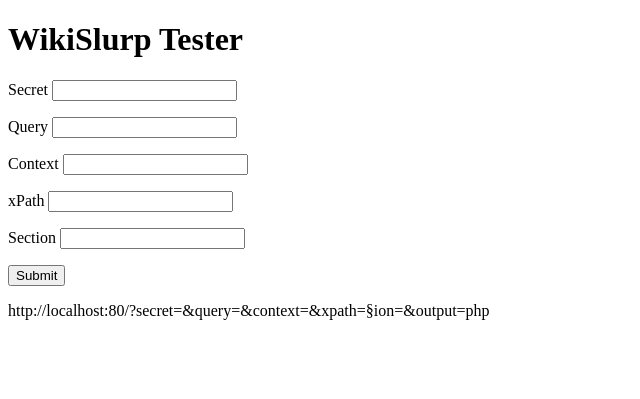
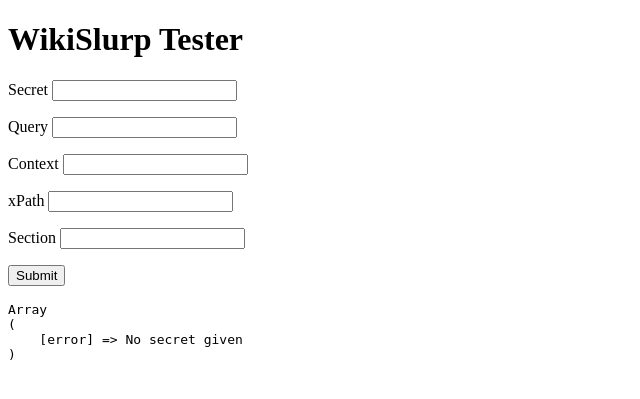
Before and after one commit to NeilCrosby/wikislurp, a PHP site: page /example.php in a window 1280 px wide. Shown: the top 399 px of the page, without its empty margins (0-640 px from the left). Run offline with PHP 8.4, Linux system fonts and the light colour scheme; data that the repository does not hold is empty.

Commit message:
Example now uses WikiSlurpClient

```diff
--- a/example.php
+++ b/example.php
@@ -39,26 +39,21 @@ $cookedContext = htmlentities($context);
 $cookedXpath   = htmlentities($xpath);
 $cookedSection = htmlentities($section);
 
-$cookedUrlSecret  = urlencode($secret);
-$cookedUrlQuery   = urlencode($query);
-$cookedUrlContext = urlencode($context);
-$cookedUrlXpath   = urlencode($xpath);
-$cookedUrlSection = urlencode($section);
+require_once('client/WikiSlurpClient.php');
 
-// /html/body/p[position()%3C=3]
-$url = "http://".$_SERVER['SERVER_NAME'].":".$_SERVER['SERVER_PORT']."/?secret=$cookedUrlSecret&query=$cookedUrlQuery&context=$cookedUrlContext&xpath=$cookedUrlXpath&section=$cookedUrlSection&output=php";
+$client = new WikiSlurpClient();
+$result = $client->getData(
+	"http://".$_SERVER['SERVER_NAME'].":".$_SERVER['SERVER_PORT']."/",
+	$secret,
+	$query,
+	array(
+		'context' => $context,
+		'xpath'	  => $xpath,
+		'section' => $section,
+		'timeout' => 1
+	)
+);
 
-$s = curl_init();
-curl_setopt($s,CURLOPT_URL, $url);
-curl_setopt($s,CURLOPT_HEADER,false);
-curl_setopt($s,
-    CURLOPT_RETURNTRANSFER,1);
-// wait 1 second, then abort
-//curl_setopt($s,CURLOPT_TIMEOUT,1);
-$result = curl_exec($s);
-curl_close( $s );
-
-$result = unserialize($result);
 ?>
 <html lang="en">
 	<head>
@@ -91,7 +86,6 @@ $result = unserialize($result);
 				<input type="submit" value="Submit">
 			</p>
 		</form>
-		<p><?php echo $url; ?></p>
 		<pre><?php echo htmlentities(print_r($result, true)); ?></pre>
 	</body>
 </html>
```
